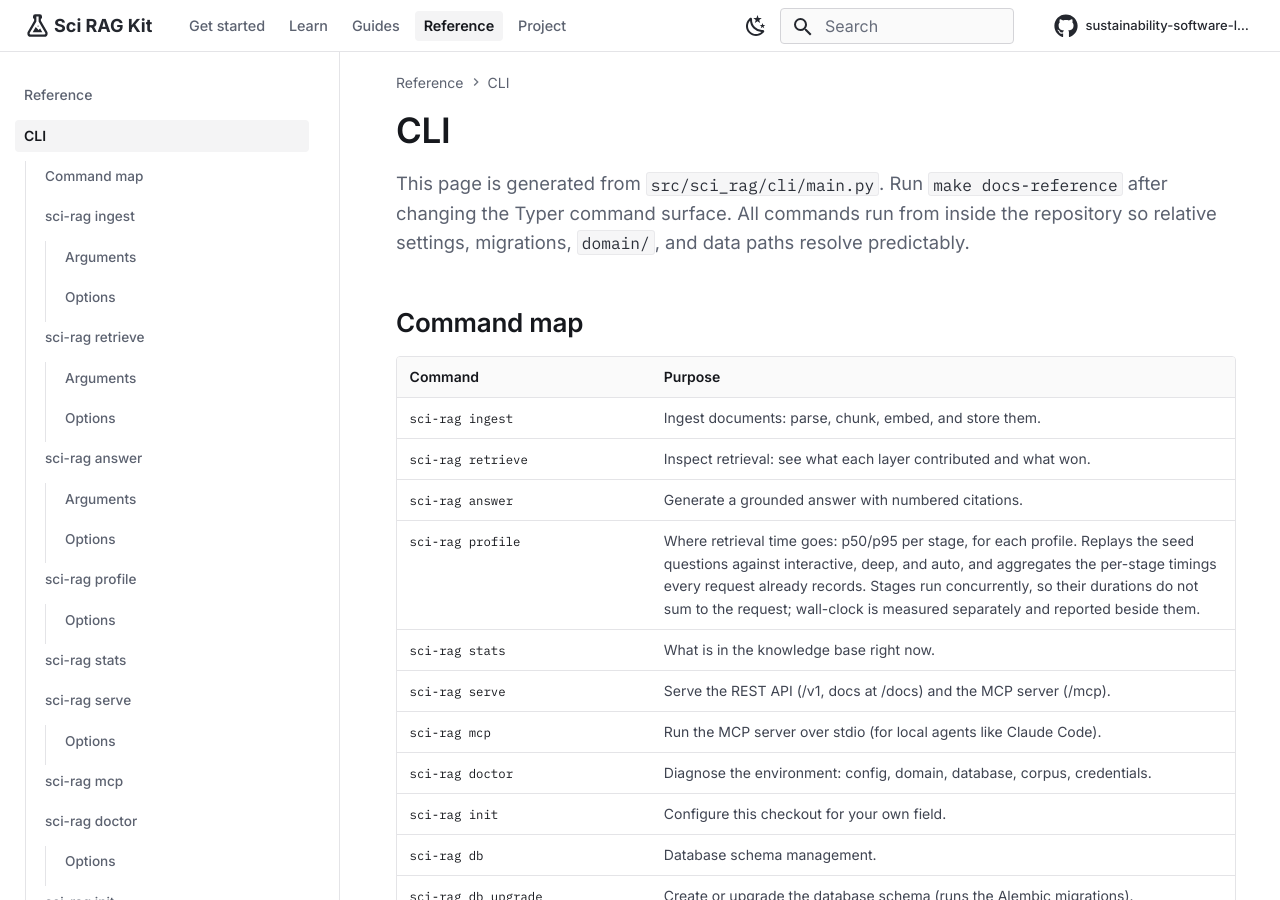
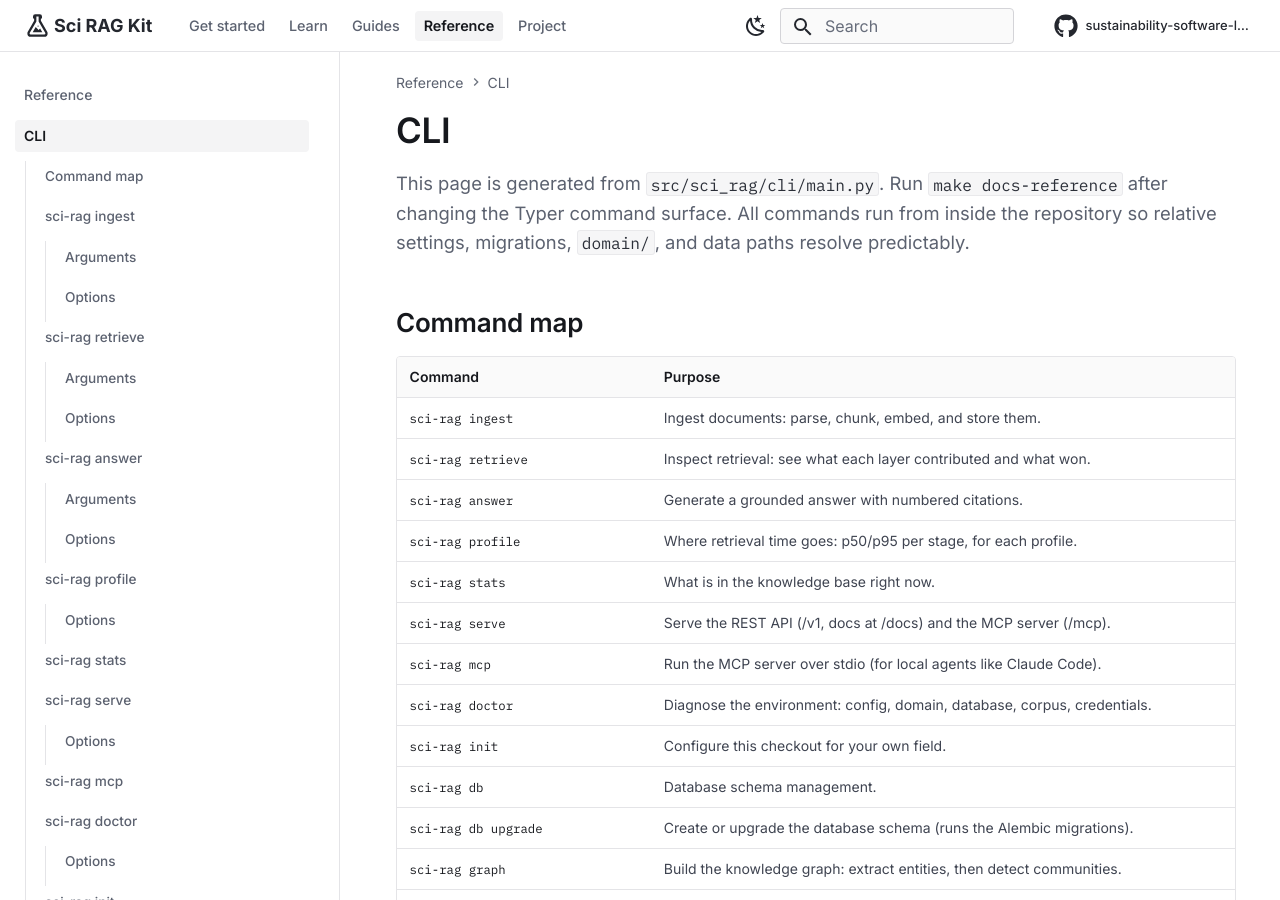
Before and after one commit to sustainability-software-lab/sci-rag-kit, an MkDocs documentation site: the page built from docs/cli.md, in a window 1280 px wide and 900 px high. Built offline with MkDocs 1.6.1 and Material for MkDocs 9.7.7, drawn with Linux system fonts in a browser that asks for light colours; nearby versions of some CDN libraries; library files that are not in the unit come from our copies.

Commit message:
docs(cli): regenerate after rebase; the profile command map cell shortens
`sci-rag profile` landed in #123 with a three-sentence help string, which the
command map rendered as a 260-character table cell. The map now takes the first
sentence, so it shortens on its own and the full text still appears under the
command's own heading.

Refs #122

```diff
--- a/docs/cli.md
+++ b/docs/cli.md
@@ -19,7 +19,7 @@ migrations, `domain/`, and data paths resolve predictably.
 | `sci-rag ingest` | Ingest documents: parse, chunk, embed, and store them. |
 | `sci-rag retrieve` | Inspect retrieval: see what each layer contributed and what won. |
 | `sci-rag answer` | Generate a grounded answer with numbered citations. |
-| `sci-rag profile` | Where retrieval time goes: p50/p95 per stage, for each profile. Replays the seed questions against interactive, deep, and auto, and aggregates the per-stage timings every request already records. Stages run concurrently, so their durations do not sum to the request; wall-clock is measured separately and reported beside them. |
+| `sci-rag profile` | Where retrieval time goes: p50/p95 per stage, for each profile. |
 | `sci-rag stats` | What is in the knowledge base right now. |
 | `sci-rag serve` | Serve the REST API (/v1, docs at /docs) and the MCP server (/mcp). |
 | `sci-rag mcp` | Run the MCP server over stdio (for local agents like Claude Code). |
```
